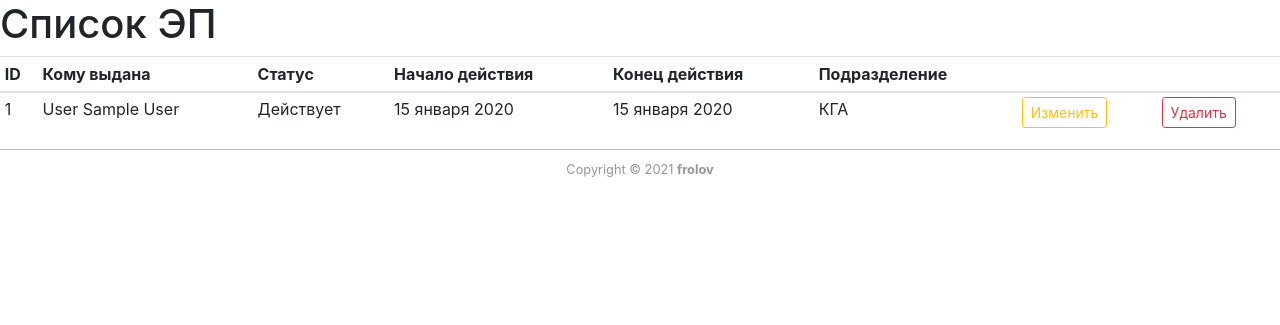
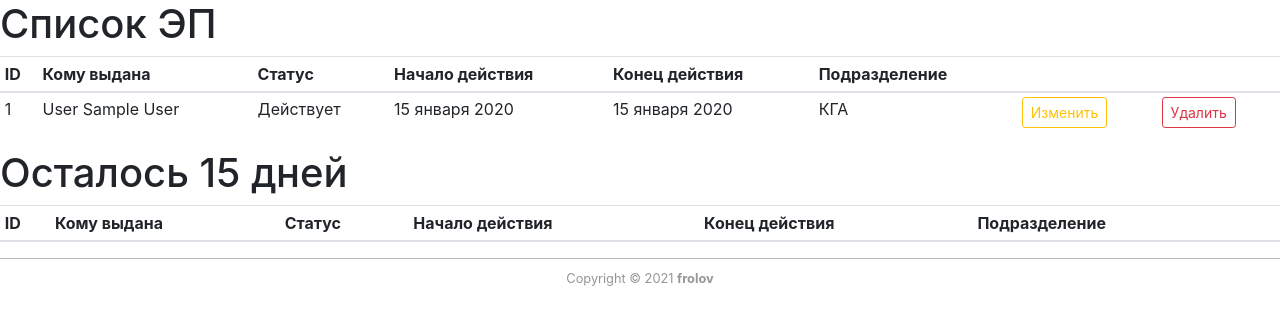
Before and after one commit to Lacsw/digital-sign-storage, a Django app: page /sign/list in a window 1280 px wide. Shown: the part 256-581 px from the top of the page. Run offline with Django 3.2, Linux system fonts and the light colour scheme; a user stored in the database is signed in; tables that the repository leaves empty hold one stand-in row (values such as "Sample post"); lists and menus that the app fills with data are empty; some libraries are stand-ins or nearby versions.

Commit message:
create displaying 15 days left signs

```diff
--- a/dw_root/quotes/models.py
+++ b/dw_root/quotes/models.py
@@ -76,7 +76,7 @@ class DigitalSign(models.Model):
     start_date = models.DateField()
     end_date = models.DateField()
     status = models.CharField(max_length=20, choices=STATUS_CHOICES)
-    description = models.TextField()
+    description = models.TextField(blank=True)
     submitted = models.DateField(auto_now_add=True)
     username = models.ForeignKey(User, blank=True,
                                  null=True, on_delete=models.CASCADE)
--- a/dw_root/quotes/templates/quotes/sign_list.html
+++ b/dw_root/quotes/templates/quotes/sign_list.html
@@ -34,6 +34,36 @@
     </tbody>
 </table>
 
+<h1>Осталось 15 дней</h1>
+<table class="table table-sm table-hover">
+    <thead>
+    <tr class="quotehdr">
+        <th>ID</th>
+        <th>Кому выдана</th>
+        <th>Статус</th>
+        <th>Начало действия</th>
+        <th>Конец действия</th>
+        <th>Подразделение</th>
+        <th></th>
+        <th></th>
+    </tr>
+    </thead>
+    <tbody>
+    {% for sign in signs_15days_left %}
+        <tr>
+            <td>{{ sign.id }}</td>
+            <td>{{ sign.customer }}</td>
+            <td>{{ sign.get_status_display }}</td>
+            <td>{{ sign.start_date }}</td>
+            <td>{{ sign.end_date }}</td>
+            <td>{{ sign.customer.get_iogv_display }}</td>
+            <td><a class="btn btn-outline-warning btn-sm" href="{% url "customer_update" sign.id %}">Изменить</a></td>
+            <td><a class="btn btn-outline-danger btn-sm" href="{% url "quote_delete" sign.id %}">Удалить</a></td>
+        </tr>
+    {% endfor %}
+    </tbody>
+</table>
+
 {% comment %} Отображение активных подписей на страницу
 <table>
 {% for s in signs %}
--- a/dw_root/quotes/views.py
+++ b/dw_root/quotes/views.py
@@ -8,6 +8,9 @@ from django.contrib.auth.forms import UserCreationForm
 from django.urls import reverse_lazy
 from django.contrib.auth.decorators import login_required
 from django.contrib.auth.mixins import LoginRequiredMixin
+from django.utils import timezone
+
+from datetime import datetime, timedelta
 
 from .models import Customer, DigitalSign
 from .forms import CustomerForm, DigitalSignForm
@@ -136,8 +139,12 @@ class SignList(LoginRequiredMixin, ListView):
     template_name = 'quotes/sign_list.html'
 
     def get_context_data(self, **kwargs):
+
         context = super(SignList, self).get_context_data(**kwargs)
+        current_time = timezone.now()
+        time_15days = current_time - timedelta(days=15)
         context.update({
             'signs': DigitalSign.objects.filter(status='active'),
+            'signs_15days_left': DigitalSign.objects.filter(end_date__range=[time_15days, current_time])
         })
         return context
```
